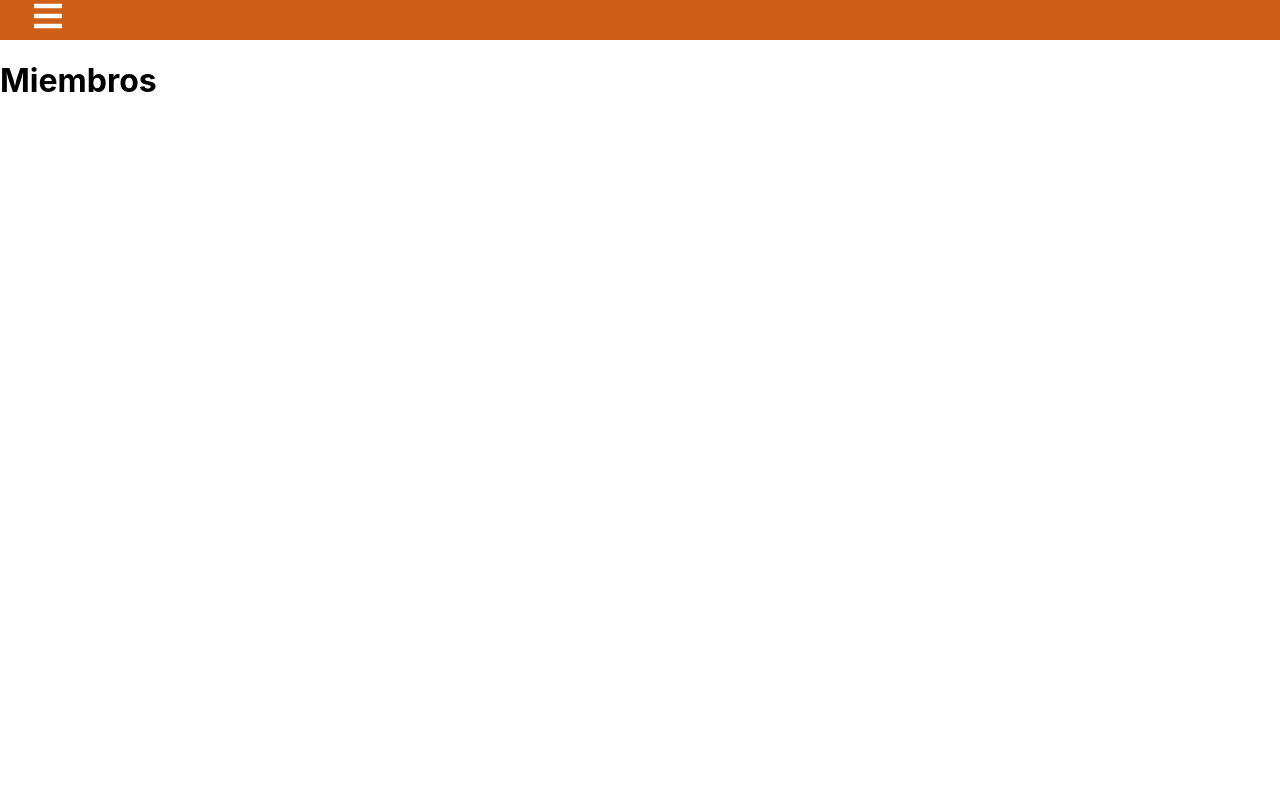
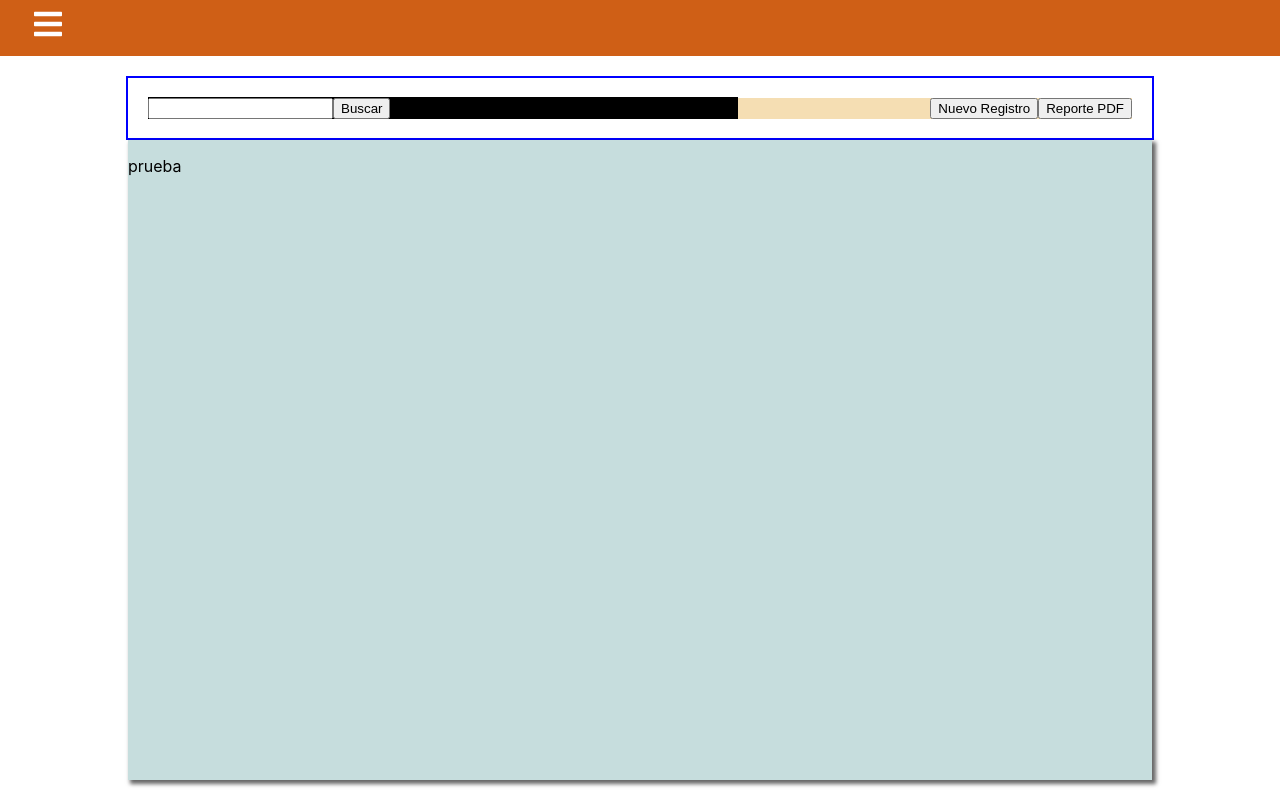
Before and after one commit to S10-Original/gestion_iglesia, a React (Create React App) app: page /Miembros in a window 1280 px wide. Built offline with nearby package versions, Linux system fonts and the light colour scheme.

Commit message:
avance pagina miembros
avance

```diff
--- a/src/css/Miembros.css
+++ b/src/css/Miembros.css
@@ -0,0 +1,37 @@
+.formatoPagina {
+    height: 93vh;
+    width: 100vw;
+    display: flex;
+    align-items: center;
+    justify-content: center;
+    flex-direction: column;
+}
+
+.Botonera{
+    border: 2px solid blue;
+    width: 80%;
+    height: 8%;
+    display: flex;
+    align-items: center;
+}
+
+.BotoneraIzquierda{
+    background-color: black;
+    width: 60%;
+    margin-left: 20px;
+}
+
+.BotoneraDerecha{
+    background-color: wheat;
+    width: 40%;
+    margin-right: 20px;
+    display: flex;
+    justify-content: flex-end;
+}
+
+.formatoTabla{
+    background-color: rgb(198, 221, 221);
+    height: 86%;
+    width: 80%;
+    box-shadow: 3px 3px 4px 1px rgba(0, 0, 0, 0.6);
+}
--- a/src/css/links.css
+++ b/src/css/links.css
@@ -1,6 +1,7 @@
 .navbar{
     background-color: #cf5f16;
-    height: 40px;
+    height: 7vh;
+    width: 100vw;
     display: flex;
     justify-content: start;
     align-items: center;
--- a/src/ventanas/Miembros.js
+++ b/src/ventanas/Miembros.js
@@ -3,8 +3,21 @@ import '../css/cssPrincipal.css';
 
 function Miembros() {
     return(
-        <div>
-            <h1>Miembros</h1>
+        <div className="formatoPagina">
+            <div className="Botonera">
+                <div className="BotoneraIzquierda">
+                    <input ></input>
+                    <button>Buscar</button>
+                </div>
+                <div className="BotoneraDerecha">
+                    <button>Nuevo Registro</button>
+                    <button>Reporte PDF</button>
+                </div>
+            </div>
+
+            <div className="formatoTabla">
+                <p>prueba</p>
+            </div>
         </div>
     );
 }
```
